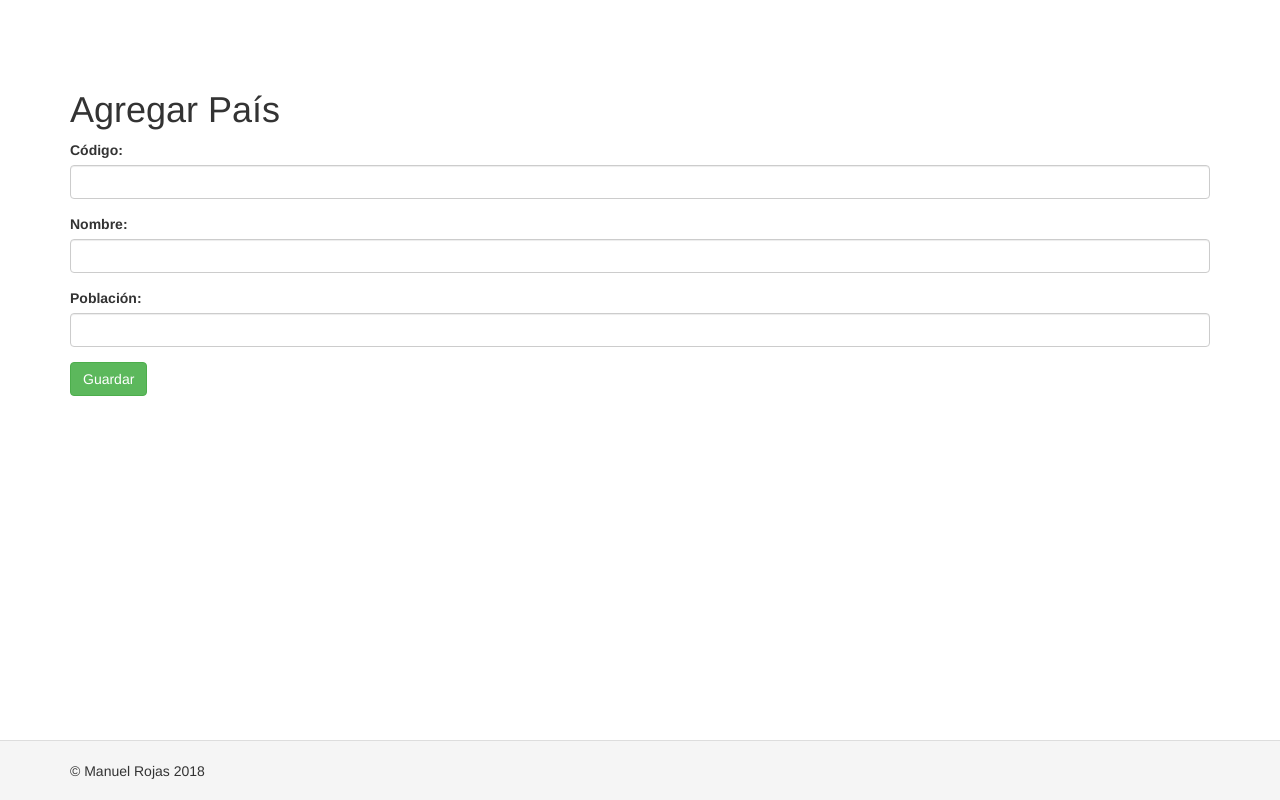
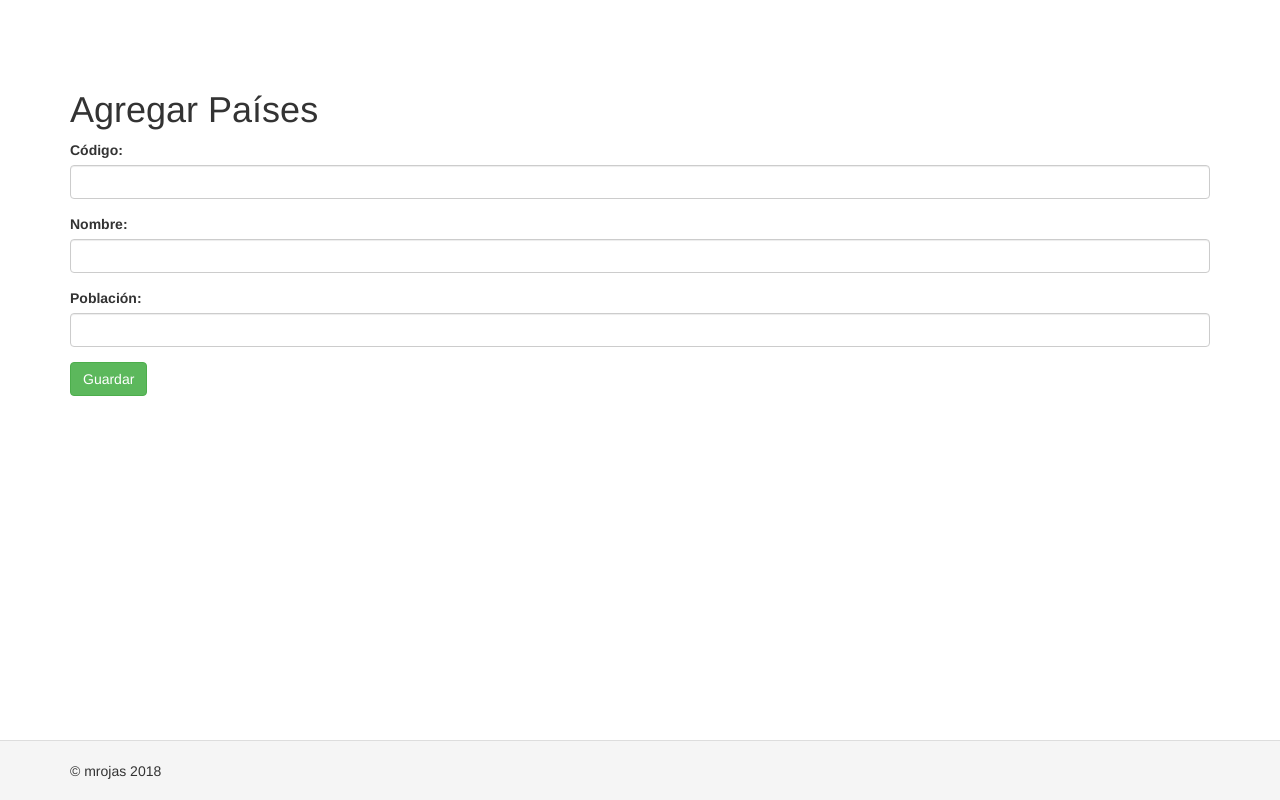
Before and after one commit to mrojas18/yiiapp, a Yii app: template views/country/create.php in a window 1280 px wide. Run offline with PHP 8.4 and a stand-in for Yii, Linux system fonts and the light colour scheme; the template is opened without the code that fills it, so the values that code supplies are empty; form fields are guessed from the names that the template uses; some libraries are stand-ins or nearby versions.

Commit message:
se modifica mail.php

```diff
--- a/views/country/create.php
+++ b/views/country/create.php
@@ -6,7 +6,7 @@ use yii\helpers\Html;
 /* @var $this yii\web\View */
 /* @var $model app\models\Country */
 
-$this->title = 'Agregar País';
+$this->title = 'Agregar Países';
 $this->params['breadcrumbs'][] = ['label' => 'Paises', 'url' => ['index']];
 $this->params['breadcrumbs'][] = $this->title;
 ?>
--- a/views/layouts/main.php
+++ b/views/layouts/main.php
@@ -69,8 +69,7 @@ AppAsset::register($this);
 
 <footer class="footer">
     <div class="container">
-        <p class="pull-left">&copy; Manuel Rojas <?= date('Y') ?></p>
-
+        <p class="pull-left">&copy; mrojas <?= date('Y') ?></p>
        <p class="pull-right"><?= Yii::powered() ?></p>
     </div>
 </footer>
```
